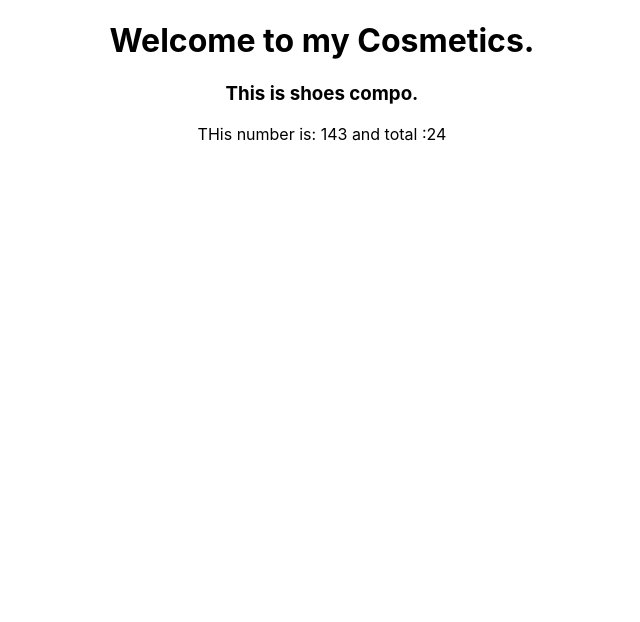
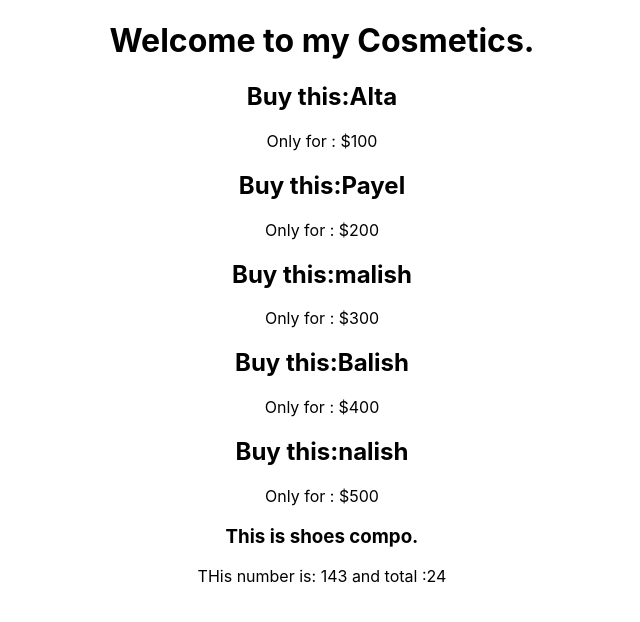
Before and after one commit to tanverrana/react-storage-and-handeler, a React (Create React App) app: page / in a window 1280 px wide. Shown: the top 622 px of the page, without its empty margins (318-958 px from the left). Built offline with nearby package versions, Linux system fonts and the light colour scheme.

Commit message:
destructuring

```diff
--- /dev/null
+++ b/src/components/Cosmetic/Cosmetic.js
@@ -0,0 +1,14 @@
+import React from 'react';
+
+const Cosmetic = (props) => {
+    //destructuring
+    const { name, price } = props.cosmetic;
+    return (
+        <div>
+            <h2>Buy this:{name} </h2>
+            <p>Only for : ${price}</p>
+        </div>
+    );
+};
+
+export default Cosmetic;
--- a/src/components/Cosmetics/Cosmetics.js
+++ b/src/components/Cosmetics/Cosmetics.js
@@ -1,4 +1,5 @@
 import React from 'react';
+import Cosmetic from '../Cosmetic/Cosmetic';
 
 //import add from '../../utilities/calculate';
 
@@ -14,10 +15,12 @@
         <div>
             <h1>Welcome to my Cosmetics.</h1>
             {
-                cosmetics.map(cosmetic => console.log(cosmetic))
+                cosmetics.map(cosmetic => <Cosmetic key={cosmetic.id}
+                    cosmetic={cosmetic}
+                ></Cosmetic>)
             }
 
-        </div>
+        </div >
     );
 };
 
```
